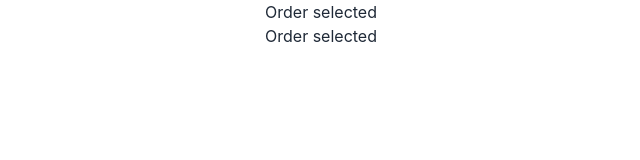
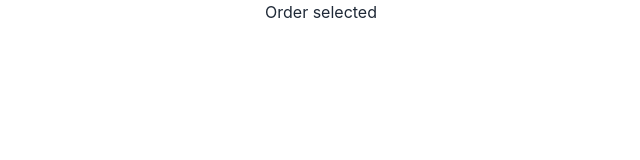
Before and after one commit to nazmu957/mongo-crud-client, a React (Create React App) app: page /orders in a window 1280 px wide. Shown: the top 160 px of the page, without its empty margins (319-959 px from the left). Built offline with nearby package versions, Linux system fonts and the light colour scheme.

Commit message:
order removing

```diff
--- a/src/components/Orders.js
+++ b/src/components/Orders.js
@@ -5,7 +5,7 @@ const Orders = () => {
         <div>
 
             <h1>Order selected</h1>
-            <h1>Order selected</h1>
+
 
 
 
```
